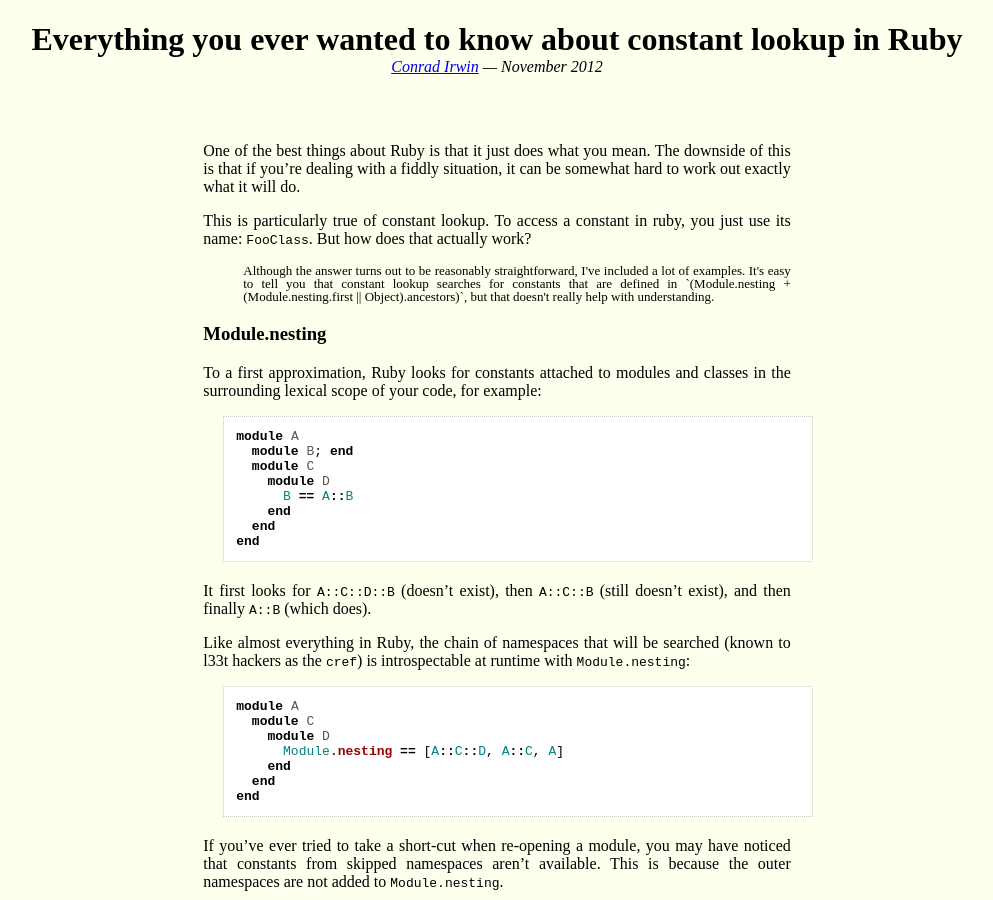
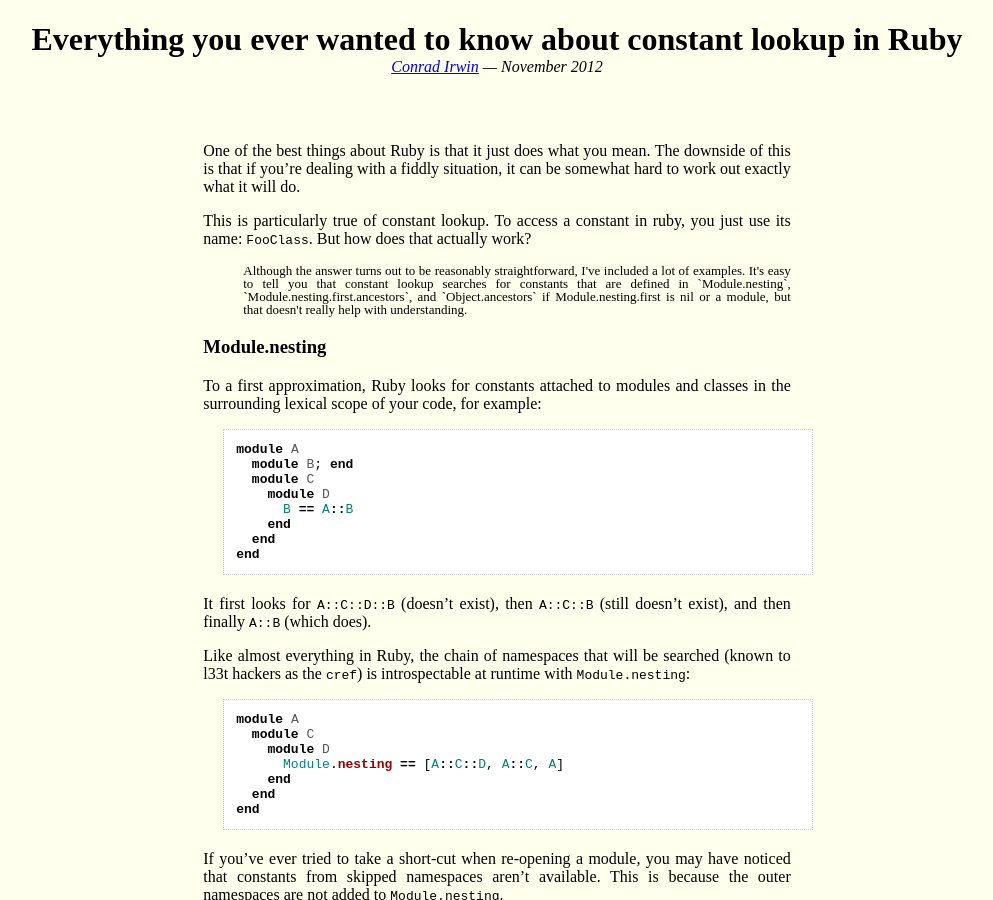
Before and after one commit to ConradIrwin/conradirwin.github.com, a Jekyll site: the page built from _posts/2012-11-23-constant-lookup.md, in a window 1280 px wide and 900 px high. Shown: the whole window, without its empty margins (143-1136 px from the left). Built offline with Jekyll 4.4.1, drawn with Linux system fonts in a browser that asks for light colours; Markdown is read by kramdown in place of the engine named in the settings; comment, search, counter and statistics services are not loaded; some of the changed text lies outside the part shown.

Commit message:
+fallback to object when module is open

```diff
--- a/_posts/2012-11-23-constant-lookup.md
+++ b/_posts/2012-11-23-constant-lookup.md
@@ -16,8 +16,8 @@
 
 <aside>Although the answer turns out to be reasonably straightforward, I've included a lot
 of examples. It's easy to tell you that constant lookup searches for constants that are defined in
-`(Module.nesting + (Module.nesting.first || Object).ancestors)`, but that doesn't really
-help with understanding.</aside>
+`Module.nesting`, `Module.nesting.first.ancestors`, and `Object.ancestors` if
+Module.nesting.first is nil or a module, but that doesn't really help with understanding.</aside>
 
 Module.nesting
 ==============
@@ -147,6 +147,17 @@
 For cases like this, and anywhere else you want to be explicit, Ruby allows you to use
 `::Kernel` to access `Object::Kernel`.
 
+Ruby assumes that you will mix modules into something that inherits from `Object`. So if
+the currently open module is a module, it will also add `Object.ancestors` to the lookup
+chain so that top-level constants work as expected:
+
+{% highlight ruby %}
+module A; end
+module B;
+  A == Object::A
+end
+{% endhighlight %}
+
 `class_eval`
 ============
 
@@ -246,9 +257,10 @@
   def const(name)
     eval <<-CODE, __FILE__, __LINE__ + 1
       modules = Module.nesting + (Module.nesting.first || Object).ancestors
+      modules += Object.ancestors if Module.nesting.first.class == Module
       found = nil
 
-      modules.each do |mod|
+      modules.detect do |mod|
         found = mod.const_get(#{name.inspect}, false) rescue nil
       end
       found or const_missing(#{name.inspect})
```
Also changed, not shown: other parts of _posts/2012-11-23-constant-lookup.md (+1 -1 lines).
